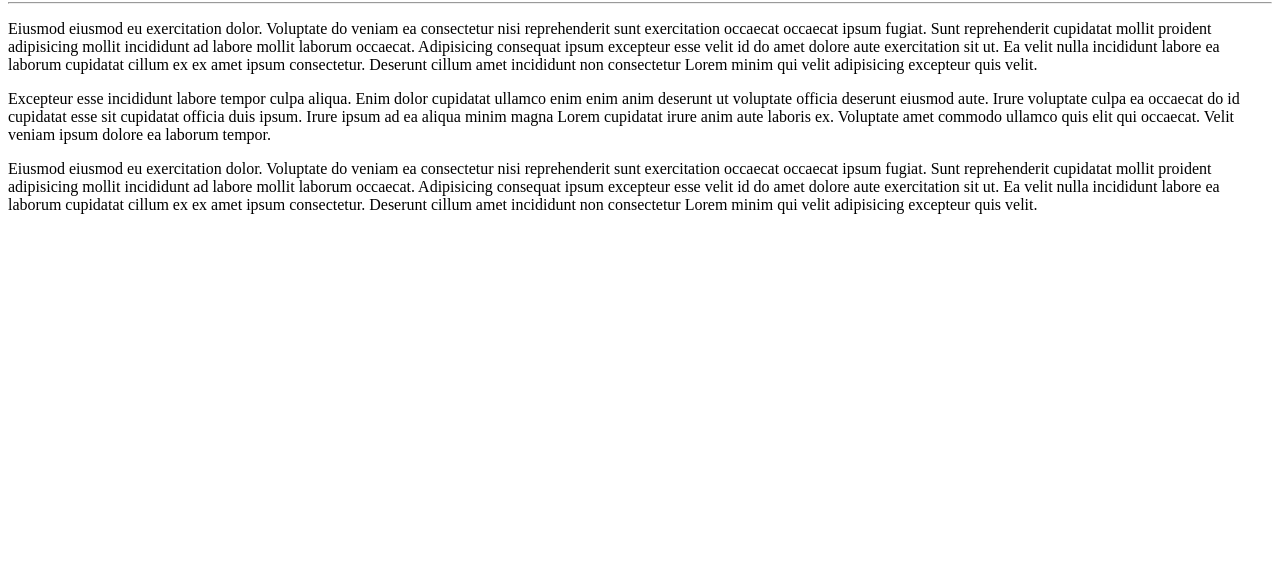
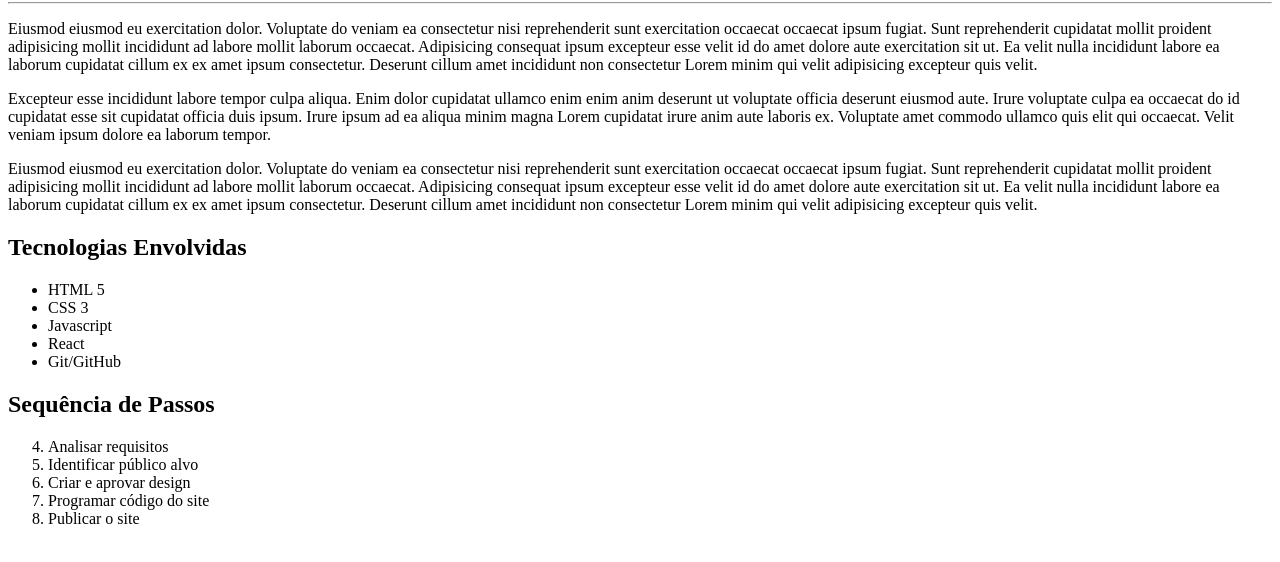
Before and after one commit to aureliojbarros/RMaroquio, a plain HTML site: page Aula 4/index.html in a window 1280 px wide. Shown: the part 78-640 px from the top of the page. Drawn offline with Linux system fonts and the light colour scheme.

Commit message:
Update index.html

```diff
--- a/Aula 4/index.html
+++ b/Aula 4/index.html
@@ -23,5 +23,22 @@
         Adipisicing consequat ipsum excepteur esse velit id do amet dolore aute exercitation sit ut.
         Ea velit nulla incididunt labore ea laborum cupidatat cillum ex ex amet ipsum consectetur.
         Deserunt cillum amet incididunt non consectetur Lorem minim qui velit adipisicing excepteur quis velit.</p>
+    <h2>Tecnologias Envolvidas</h2>
+    <ul>
+        <li>HTML 5</li>
+        <li>CSS 3</li>
+        <li>Javascript</li>
+        <li>React</li>
+        <li>Git/GitHub</li>
+    </ul>
+    <h2>Sequência de Passos</h2>
+    <ol type="1" start="4">
+        <li>Analisar requisitos</li>
+        <li>Identificar público alvo</li>
+        <li>Criar e aprovar design</li>
+        <li>Programar código do site</li>
+        <li>Publicar o site</li>
+    </ol>
+
 </body>
 </html>
```
